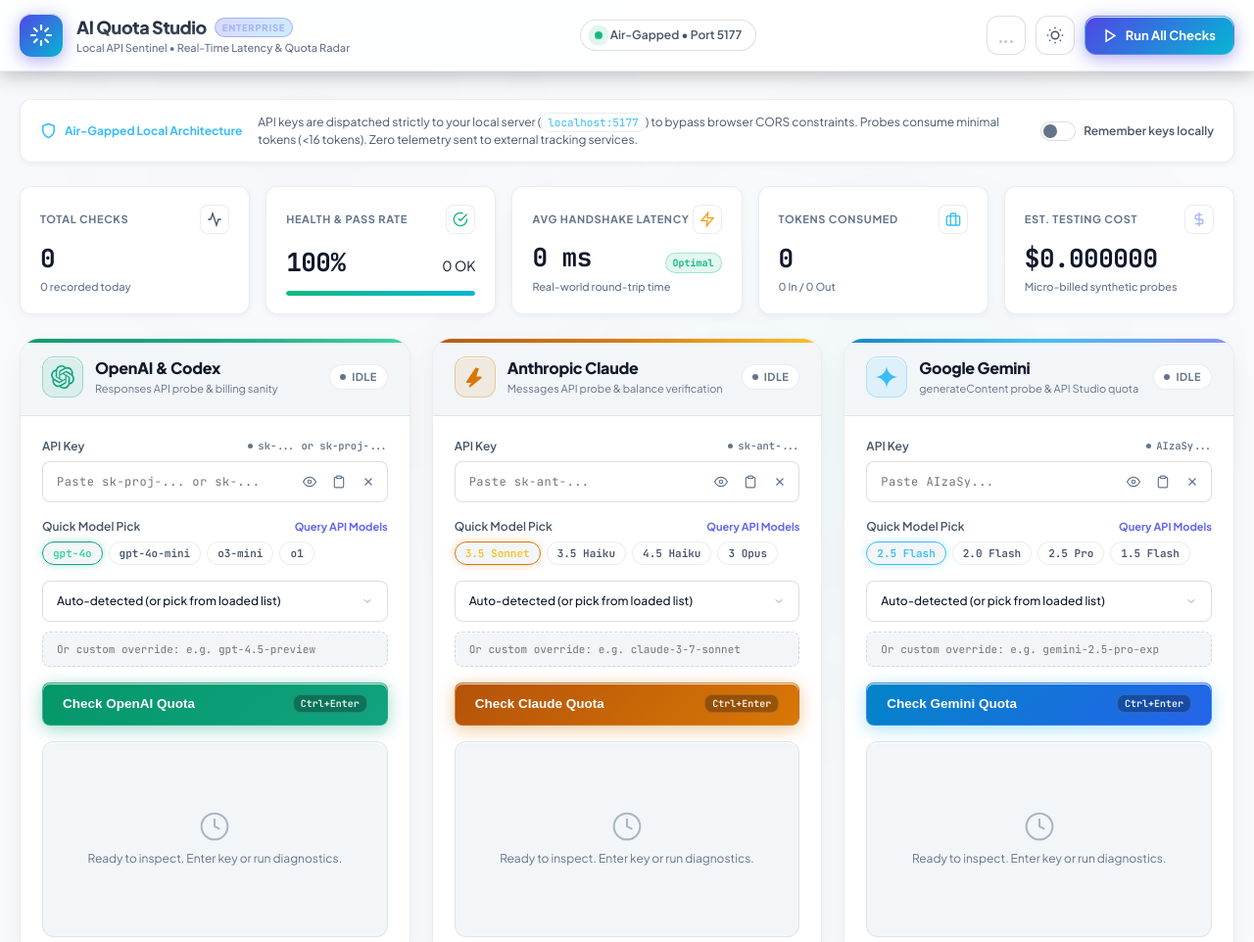
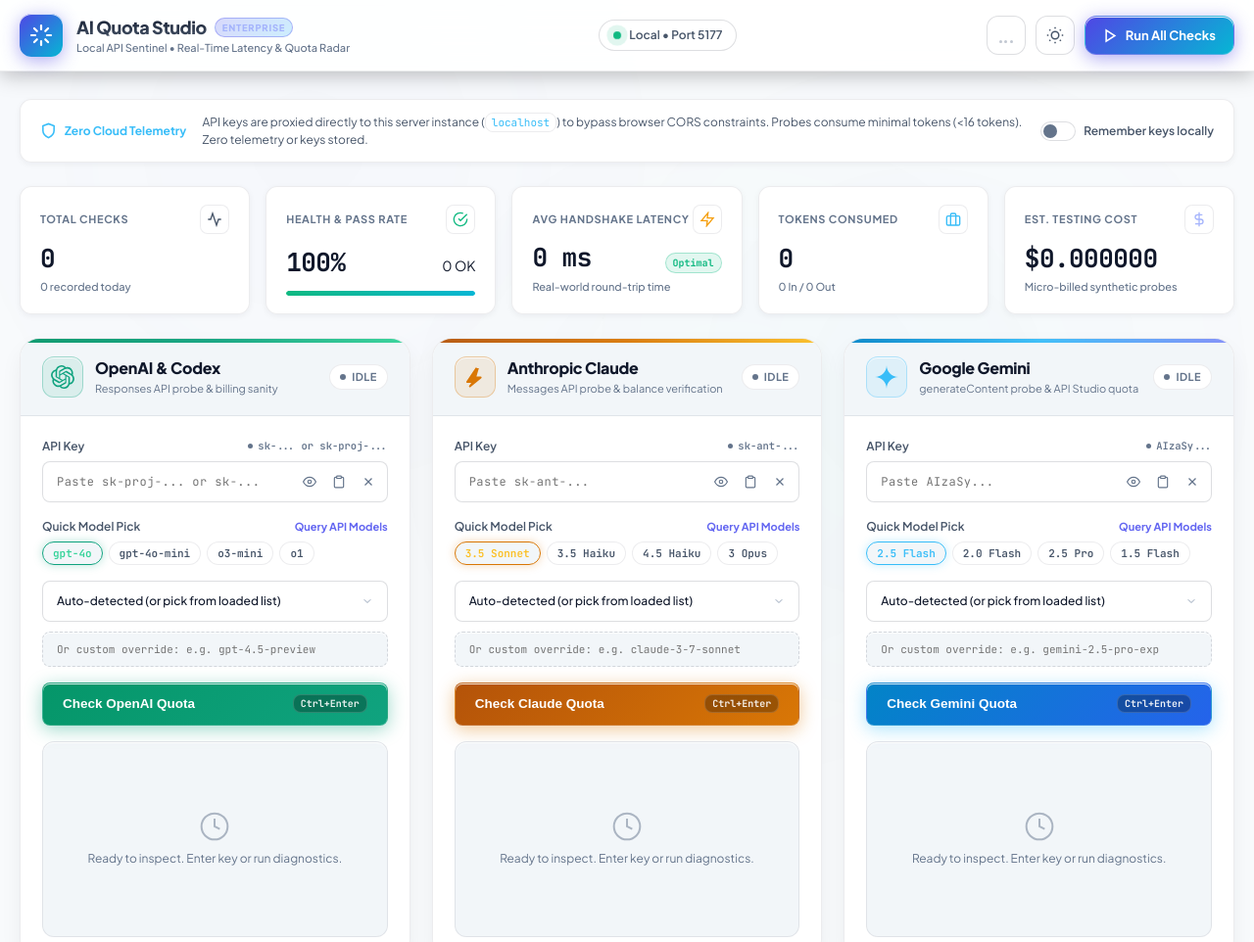
Before and after one commit to iam-rajuan/ai-quota, a website: page public/index.html in a window 1280 px wide. Shown: the top 962 px of the page at 98% size. Drawn offline with Linux system fonts and the light colour scheme; no server answers.

Commit message:
feat: add initial production application controller and frontend UI setup

```diff
--- a/public/app.js
+++ b/public/app.js
@@ -1022,10 +1022,30 @@ function escapeHtml(str) {
     .replace(/'/g, "&#039;");
 }
 
+function updateEnvironmentInfo() {
+  const isLocal = window.location.hostname === "localhost" || window.location.hostname === "127.0.0.1";
+  const statusEl = document.querySelector("[data-server-status]");
+  const hostEl = document.querySelector("[data-server-host]");
+  const brandSub = document.querySelector(".brand-sub");
+
+  if (hostEl) {
+    hostEl.textContent = window.location.host;
+  }
+
+  if (statusEl) {
+    statusEl.textContent = isLocal ? `Local • Port ${window.location.port || "5177"}` : `${window.location.hostname} • Active`;
+  }
+
+  if (brandSub) {
+    brandSub.textContent = isLocal ? "Local API Sentinel • Real-Time Latency & Quota Radar" : "Cloud Sentinel • Real-Time Latency & Quota Radar";
+  }
+}
+
 // ============================================================================
 // Bootstrapper
 // ============================================================================
 document.addEventListener("DOMContentLoaded", () => {
+  updateEnvironmentInfo();
   initTheme();
   initSoundToggle();
   initKeyPersistence();
--- a/public/index.html
+++ b/public/index.html
@@ -30,13 +30,13 @@
               <span class="brand-title">AI Quota Studio</span>
               <span class="version-tag">ENTERPRISE</span>
             </div>
-            <p class="brand-sub">Local API Sentinel • Real-Time Latency & Quota Radar</p>
+            <p class="brand-sub">API Sentinel • Real-Time Latency & Quota Radar</p>
           </div>
         </div>
 
-        <div class="header-status-badge" title="Localhost node server connection status">
+        <div class="header-status-badge" title="Server connection status">
           <span class="status-pulse-dot" aria-hidden="true"></span>
-          <span class="status-text" data-server-status>Air-Gapped • Port 5177</span>
+          <span class="status-text" data-server-status>Secure Proxy • Active</span>
         </div>
 
         <div class="header-actions">
@@ -69,10 +69,10 @@
       <section class="privacy-strip" role="region" aria-label="Security guarantee">
         <div class="privacy-badge">
           <svg class="icon" viewBox="0 0 24 24" fill="none" stroke="currentColor" stroke-width="2.2"><path d="M12 22s8-4 8-10V5l-8-3-8 3v7c0 6 8 10 8 10z"></path></svg>
-          <span>Air-Gapped Local Architecture</span>
+          <span>Zero Cloud Telemetry</span>
         </div>
         <p class="privacy-note">
-          API keys are dispatched strictly to your local server (<code>localhost:5177</code>) to bypass browser CORS constraints. Probes consume minimal tokens (&lt;16 tokens). Zero telemetry sent to external tracking services.
+          API keys are proxied directly to this server instance (<code data-server-host>Secure Proxy</code>) to bypass browser CORS constraints. Probes consume minimal tokens (&lt;16 tokens). Zero telemetry or keys stored.
         </p>
         <div class="privacy-options">
           <label class="toggle-checkbox" title="Persist keys in your browser localStorage on this machine only">
```
